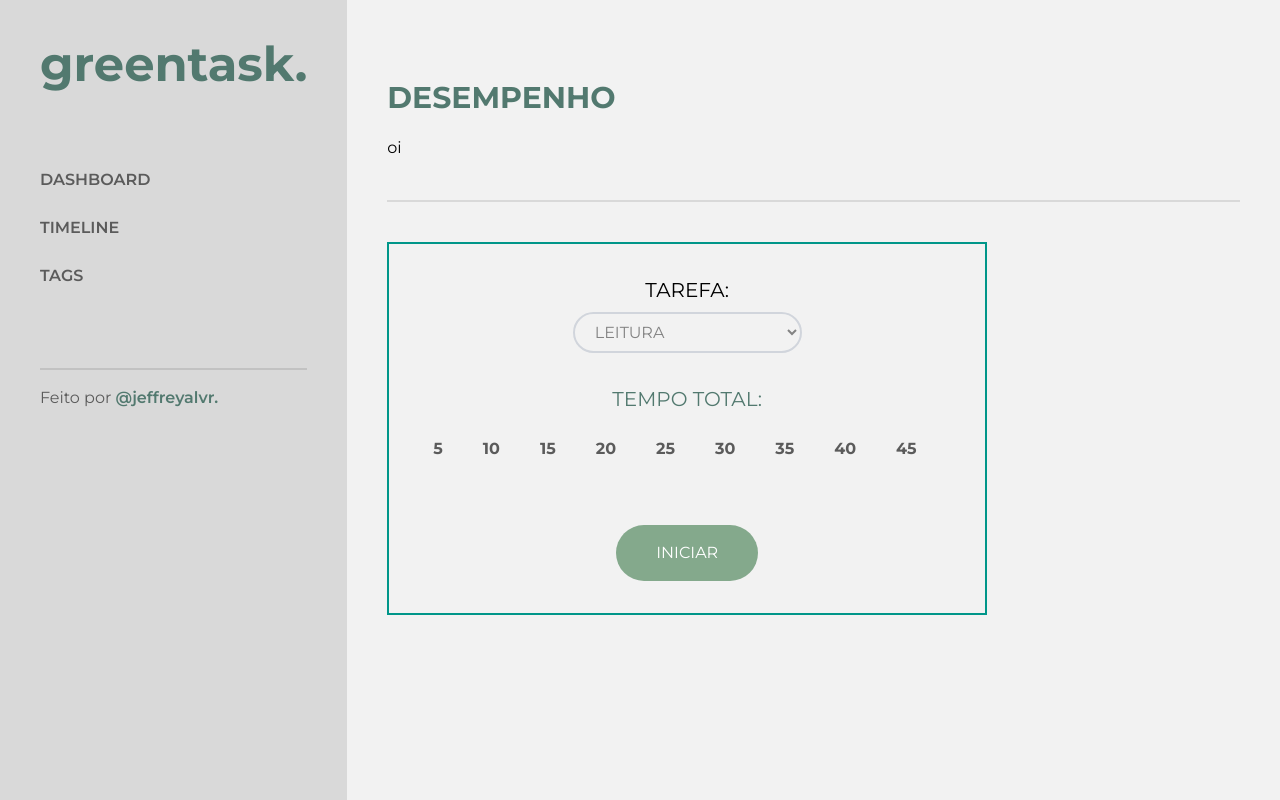
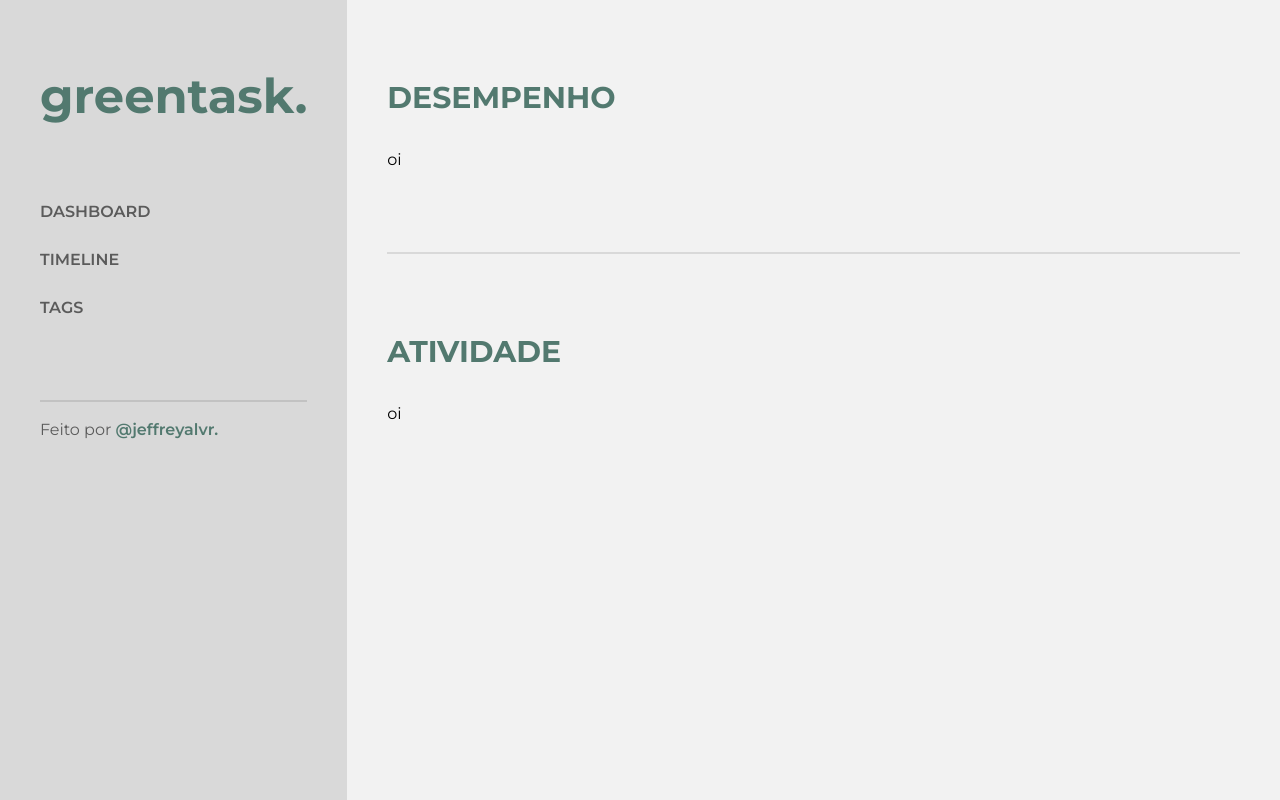
Before and after one commit to jeffreyalvr/greentask, a React (Vite) app: page / in a window 1280 px wide. Built offline with nearby package versions, Linux system fonts and the light colour scheme.

Commit message:
Adiciona componente reutilizável Section;Melhora paddings;

```diff
--- a/src/components/Activity/index.jsx
+++ b/src/components/Activity/index.jsx
@@ -1,5 +1,7 @@
+import Section from "../Section";
+
 const Activity = () => {
-  return <h1>Atividade</h1>;
+  return <Section title="Atividade">oi</Section>;
 };
 
 export default Activity;
--- /dev/null
+++ b/src/components/Section/index.jsx
@@ -0,0 +1,12 @@
+const Section = ({ title, children }) => {
+  return (
+    <section className="flex flex-col py-20 gap-8 border-b-2 border-b-[var(--border-light)]">
+      <h1 className="text-3xl text-[var(--accent-primary)] font-bold uppercase">
+        {title}
+      </h1>
+      {children}
+    </section>
+  );
+};
+
+export default Section;
--- a/src/components/Sidebar/index.jsx
+++ b/src/components/Sidebar/index.jsx
@@ -2,7 +2,7 @@ import Footer from "../Footer";
 
 const Sidebar = () => {
   return (
-    <aside className="flex flex-col w-auto min-w-80 max-w-96 h-full p-10 gap-20 items-center bg-[var(--sidebar-bg)]">
+    <aside className="flex flex-col w-auto min-w-80 max-w-96 h-full px-10 py-18 gap-20 items-center bg-[var(--sidebar-bg)]">
       <h1 className="font-bold text-5xl text-[var(--accent-primary)]">
         greentask.
       </h1>
--- a/src/components/Statistics/index.jsx
+++ b/src/components/Statistics/index.jsx
@@ -1,12 +1,7 @@
+import Section from "../Section";
+
 const Statistics = () => {
-  return (
-    <section className="flex flex-col gap-5 py-10 border-b-2 border-b-[var(--border-light)]">
-      <h1 className="text-3xl text-[var(--accent-primary)] font-bold uppercase">
-        Desempenho
-      </h1>
-      oi
-    </section>
-  );
+  return <Section title="Desempenho">oi</Section>;
 };
 
 export default Statistics;
--- a/src/pages/Home/index.jsx
+++ b/src/pages/Home/index.jsx
@@ -1,14 +1,14 @@
 import Sidebar from "../../components/Sidebar";
-import TaskSection from "../../components/TaskSection";
 import Statistics from "../../components/Statistics";
+import Activity from "../../components/Activity";
 
 const Home = () => {
   return (
     <div className="flex h-screen">
       <Sidebar />
-      <div className="flex flex-col flex-1 gap-10 p-10">
+      <div className="flex flex-col flex-1 px-10">
         <Statistics />
-        <TaskSection />
+        <Activity />
       </div>
     </div>
   );
--- a/src/styles/global.css
+++ b/src/styles/global.css
@@ -43,3 +43,7 @@ p,
 span {
   color: var(--fg-dark);
 }
+
+section:last-of-type {
+  border-bottom: none;
+}
```
